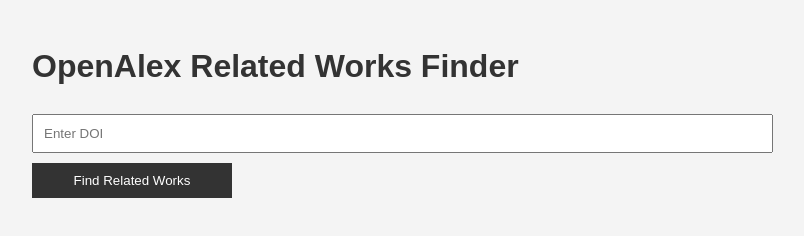
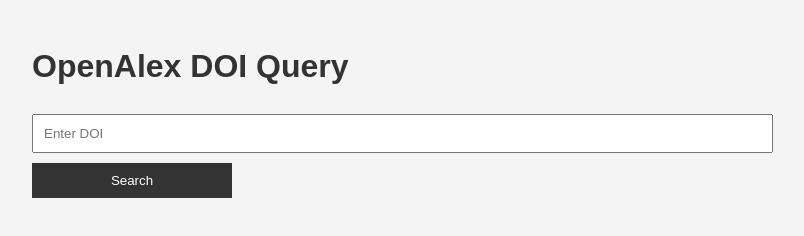
Before and after one commit to SimilArticles/OpenAlexRelatedWorks, a plain HTML site: page index.html in a window 1280 px wide. Shown: the whole page, without its empty margins (96-900 px from the left). Drawn offline with Linux system fonts and the light colour scheme.

Commit message:
Update index.html

```diff
--- a/index.html
+++ b/index.html
@@ -3,14 +3,14 @@
 <head>
     <meta charset="UTF-8">
     <meta name="viewport" content="width=device-width, initial-scale=1.0">
-    <title>OpenAlex Related Works Finder</title>
+    <title>OpenAlex DOI Query</title>
     <link rel="stylesheet" href="styles.css">
 </head>
 <body>
     <div class="container">
-        <h1>OpenAlex Related Works Finder</h1>
+        <h1>OpenAlex DOI Query</h1>
         <input type="text" id="doiInput" placeholder="Enter DOI">
-        <button onclick="findRelatedWorks()">Find Related Works</button>
+        <button onclick="queryOpenAlex()">Search</button>
         <div id="results"></div>
     </div>
     <script src="script.js"></script>
```
